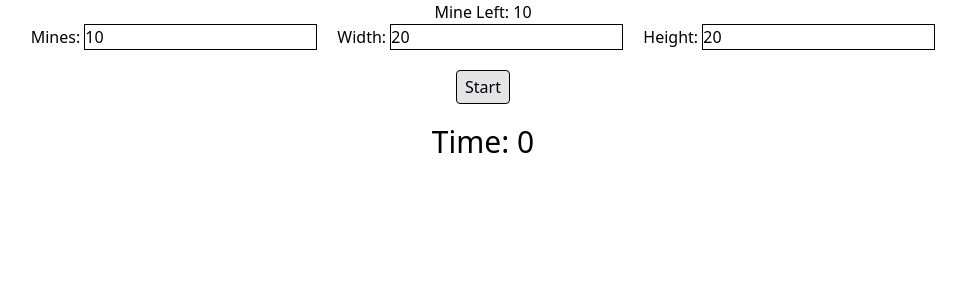
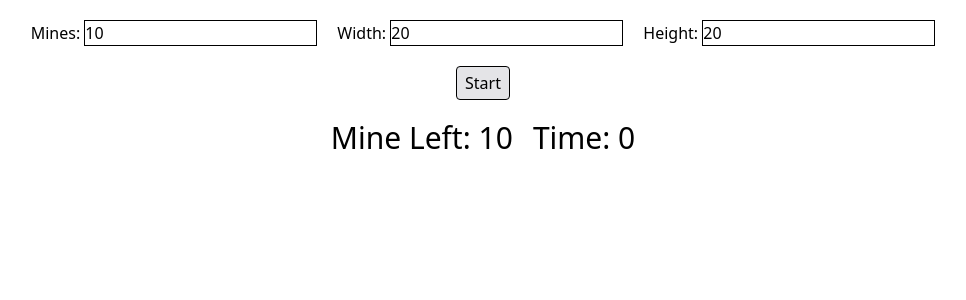
Before and after one commit to hryjosn/Minesweeper, a React (Create React App) app: page / in a window 1280 px wide. Shown: the top 300 px of the page, without its empty margins (157-1123 px from the left). Built offline with nearby package versions, Linux system fonts and the light colour scheme.

Commit message:
fix size bug

```diff
--- a/src/components/Board.tsx
+++ b/src/components/Board.tsx
@@ -4,6 +4,7 @@ import { observer } from "mobx-react-lite";
 import { MouseEvent, useEffect, useRef } from "react";
 import BoardStore from "../store/BoardStore";
 import { ITile, TILE_STATUS } from "./type";
+const { SHOW, HIDDEN, MARKED } = TILE_STATUS;
 
 const Board = () => {
   const {
@@ -21,7 +22,6 @@ const Board = () => {
     height,
   } = BoardStore;
 
-  const { SHOW, HIDDEN, MARKED } = TILE_STATUS;
   const intervalRef = useRef<NodeJS.Timer>();
 
   useEffect(() => {
@@ -29,12 +29,10 @@ const Board = () => {
       clearInterval(intervalRef.current);
     };
   }, []);
-
-  const handleStartGame = () => {
-    start();
+  const setupTimer = () => {
     clearInterval(intervalRef.current);
 
-    const id = setInterval(() => {
+    intervalRef.current = setInterval(() => {
       if (BoardStore.gameStatus) {
         clearInterval(intervalRef.current);
         return;
@@ -50,7 +48,10 @@ const Board = () => {
         });
       }
     }, 1000);
-    intervalRef.current = id;
+  };
+  const handleStartGame = () => {
+    start();
+    setupTimer();
   };
 
   const handleTileRightClick = (
@@ -58,19 +59,15 @@ const Board = () => {
     tile: ITile,
   ) => {
     e.preventDefault();
-
     if (gameStatus) {
       e.stopPropagation();
       return;
     }
-
     runInAction(() => {
       if (tile.status === MARKED) {
         tile.status = HIDDEN;
-      } else {
-        if (tile.status === HIDDEN && markedNumber < Number(mineCount)) {
-          tile.status = MARKED;
-        }
+      } else if (tile.status === HIDDEN && markedNumber < Number(mineCount)) {
+        tile.status = MARKED;
       }
     });
   };
@@ -95,9 +92,8 @@ const Board = () => {
   };
 
   return (
-    <div className="text-center">
+    <div className="text-center py-5">
       <div className="text-3xl">{gameStatus}</div>
-      <h1>Mine Left: {Number(mineCount) - markedNumber}</h1>
       <div className="flex justify-center gap-5">
         <div>
           <label>Mines: </label>
@@ -139,7 +135,14 @@ const Board = () => {
       >
         {board.length ? "Restart" : "Start"}
       </button>
-      <div className="text-3xl">Time: {time}</div>
+      <div className="flex justify-center">
+        <div className="text-3xl mr-5">
+          Mine Left: {Number(mineCount) - markedNumber}
+        </div>
+
+        <div className="text-3xl">Time: {time}</div>
+      </div>
+
       <div className="flex justify-center">
         <table>
           <tbody>
--- a/src/store/BoardStore.ts
+++ b/src/store/BoardStore.ts
@@ -16,9 +16,9 @@ class BoardStore {
   setUp = (): void => {
     const width = Number(this.width);
     const height = Number(this.height);
-    for (let i = 0; i < width; i++) {
+    for (let i = 0; i < height; i++) {
       const row = [];
-      for (let j = 0; j < height; j++) {
+      for (let j = 0; j < width; j++) {
         const tile: ITile = {
           x: i,
           y: j,
```
